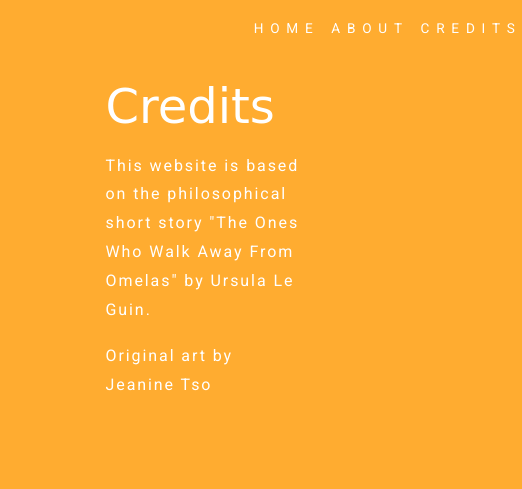
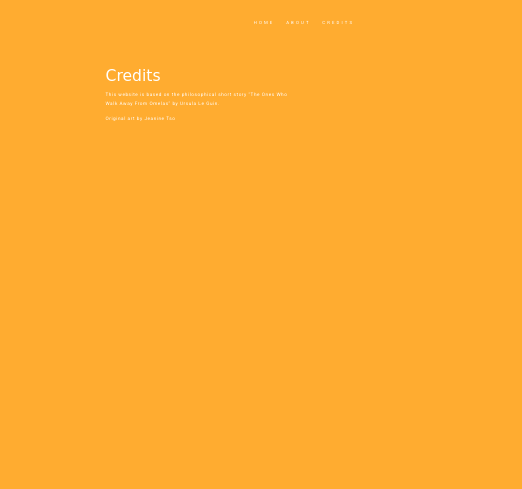
Before and after one commit to jeaninet/jeaninet.github.io, a plain HTML site: page credits.html in a window 390 px wide. Shown: the whole page, 522 px wide, since content can reach past the window. Drawn offline with Linux system fonts and the light colour scheme; a web font is replaced by a local one.

Commit message:
Made about and credit pages responsive

```diff
--- a/assets/css/generic.css
+++ b/assets/css/generic.css
@@ -32,7 +32,7 @@ body {
 .nav-bar-item {
   margin-bottom: 2.5%;
   margin-left: 10%;
-  font-size: 85%;
+  font-size: 1.1vw;
   letter-spacing: 0.5em;
 }
 .nav-bar-item a {
@@ -46,9 +46,10 @@ body {
   margin: 0.01%;
   margin-left: 25%;
   margin-right: 25%;
+  font-size: 1.2vw;
 }
 #title {
-  font-size: 300%;
+  font-size: 4vw;
   font-family: 'Damion', cursive;
   margin-top: -5%;
 }
```
Also changed, not shown: credits.html (+0 -1 lines).
